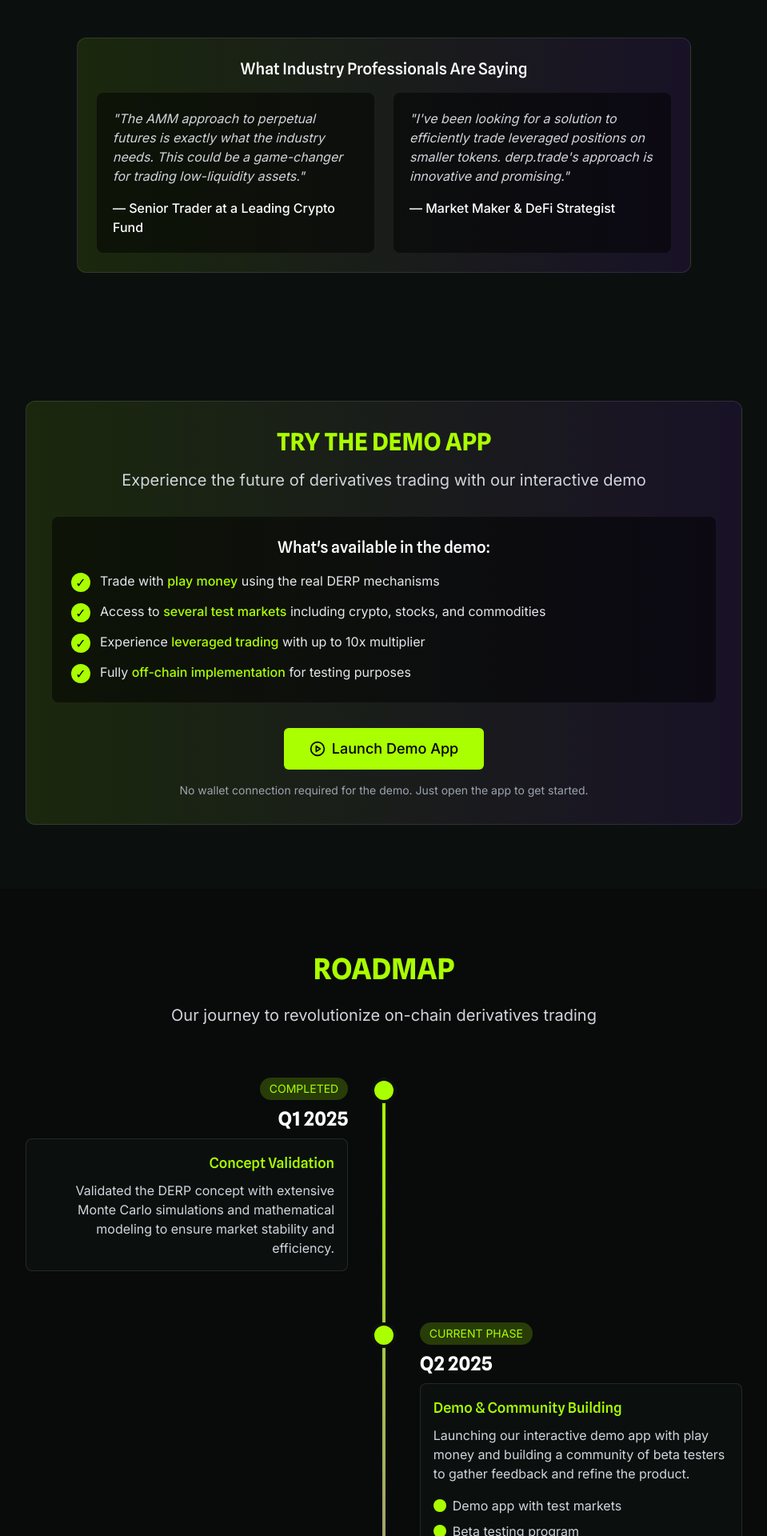
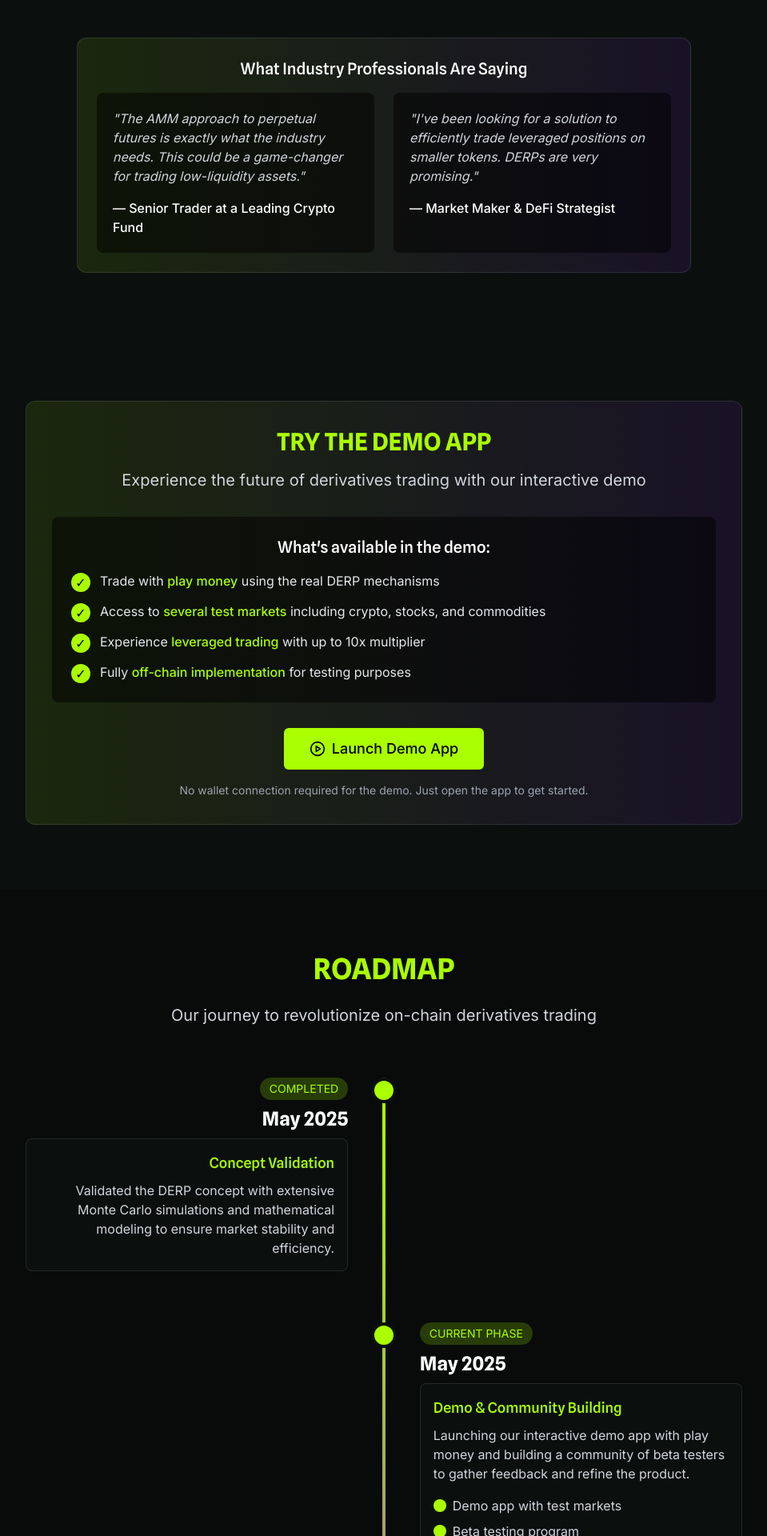
Before and after one commit to derp-trade/derp-website, a Next.js app: page / in a window 1280 px wide. Shown: the part 5280-7200 px from the top of the page at 80% size, without its empty margins (160-1119 px from the left). Built offline with nearby package versions, Linux system fonts and the light colour scheme.

Commit message:
fix: update copy

```diff
--- a/src/app/page.tsx
+++ b/src/app/page.tsx
@@ -467,7 +467,7 @@
               <div className="bg-black/50 p-5 rounded-lg">
                 <p className="text-gray-300 italic mb-4">
                   &quot;I&apos;ve been looking for a solution to efficiently trade leveraged positions on smaller tokens.
-                  derp.trade&apos;s approach is innovative and promising.&quot;
+                  DERPs are very promising.&quot;
                 </p>
                 <p className="font-medium">— Market Maker & DeFi Strategist</p>
               </div>
@@ -563,11 +563,10 @@
               {/* Vertical line */}
               <div className="absolute left-0 md:left-1/2 transform md:-translate-x-1/2 h-full w-1 bg-gradient-to-b from-[#AAFF00] to-[#9C27FF]"></div>
 
-              {/* Q1 2025 - Completed */}
               <div className="relative flex flex-col md:flex-row md:justify-between items-start mb-16">
                 <div className="flex flex-col items-start md:items-end md:w-[45%] md:text-right order-1 md:order-1">
                   <div className="bg-[#AAFF00]/20 text-[#AAFF00] px-3 py-1 rounded-full text-sm mb-2">COMPLETED</div>
-                  <h3 className="font-spline text-2xl font-bold mb-2">Q1 2025</h3>
+                  <h3 className="font-spline text-2xl font-bold mb-2">May 2025</h3>
                   <div className="bg-[#0B100F] p-4 rounded-lg border border-white/10 w-full">
                     <h4 className="font-spline text-lg font-medium mb-2 text-[#AAFF00]">Concept Validation</h4>
                     <p className="text-gray-300">
@@ -580,7 +579,6 @@
                 <div className="md:w-[45%] order-2 md:order-2"></div>
               </div>
 
-              {/* Q2 2025 - Current */}
               <div className="relative flex flex-col md:flex-row md:justify-between items-start mb-16">
                 <div className="md:w-[45%] order-2 md:order-1"></div>
                 <div className="absolute left-0 md:left-1/2 transform md:-translate-x-1/2 w-8 h-8 rounded-full bg-[#AAFF00] border-4 border-[#0B100F] z-10"></div>
@@ -588,7 +586,7 @@
                   <div className="bg-[#AAFF00]/20 text-[#AAFF00] px-3 py-1 rounded-full text-sm mb-2">
                     CURRENT PHASE
                   </div>
-                  <h3 className="font-spline text-2xl font-bold mb-2">Q2 2025</h3>
+                  <h3 className="font-spline text-2xl font-bold mb-2">May 2025</h3>
                   <div className="bg-[#0B100F] p-4 rounded-lg border border-white/10 w-full">
                     <h4 className="font-spline text-lg font-medium mb-2 text-[#AAFF00]">Demo & Community Building</h4>
                     <p className="text-gray-300">
@@ -613,7 +611,6 @@
                 </div>
               </div>
 
-              {/* Q3 2025 - Upcoming */}
               <div className="relative flex flex-col md:flex-row md:justify-between items-start mb-16">
                 <div className="flex flex-col items-start md:items-end md:w-[45%] md:text-right order-1 md:order-1">
                   <div className="bg-[#9C27FF]/20 text-[#9C27FF] px-3 py-1 rounded-full text-sm mb-2">UPCOMING</div>
@@ -644,7 +641,6 @@
                 <div className="md:w-[45%] order-2 md:order-2"></div>
               </div>
 
-              {/* Q4 2025 - Future */}
               <div className="relative flex flex-col md:flex-row md:justify-between items-start">
                 <div className="md:w-[45%] order-2 md:order-1"></div>
                 <div className="absolute left-0 md:left-1/2 transform md:-translate-x-1/2 w-8 h-8 rounded-full bg-[#9C27FF] border-4 border-[#0B100F] z-10"></div>
@@ -895,7 +891,7 @@
           <div className="bg-black/30 p-6 rounded-xl border border-white/10">
             <h3 className="font-spline text-xl font-bold mb-3">What exactly is a DERP?</h3>
             <p className="text-gray-300">
-              A DERP (Derivative Exposure with Reduced Position) is a synthetic asset that allows traders to take
+              A DERP (decentralized perpetual) is a synthetic asset that allows traders to take
               leveraged long or short positions on any asset with an on-chain price feed, without requiring the
               traditional market infrastructure of order books and high liquidity.
             </p>
```
